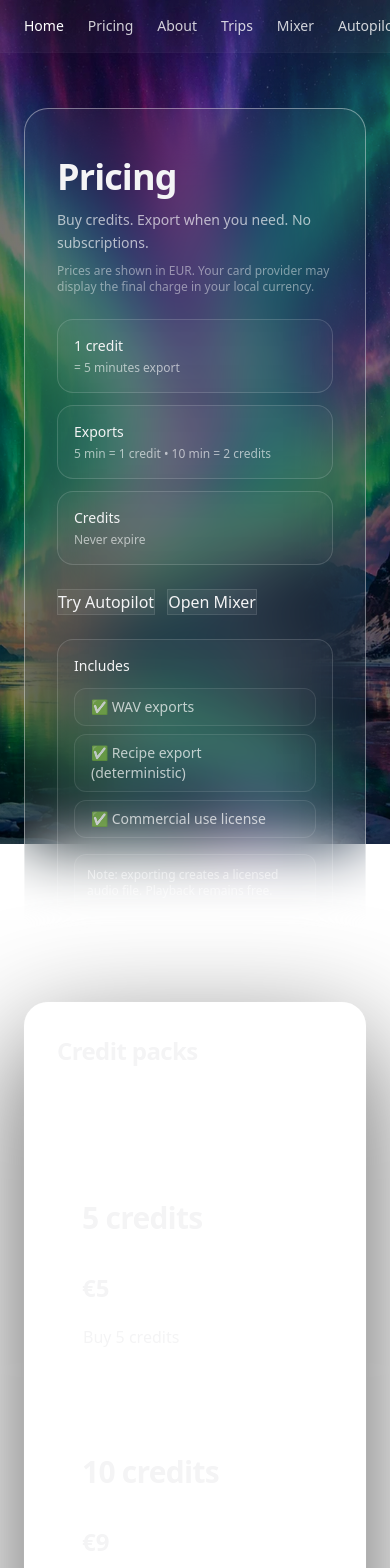
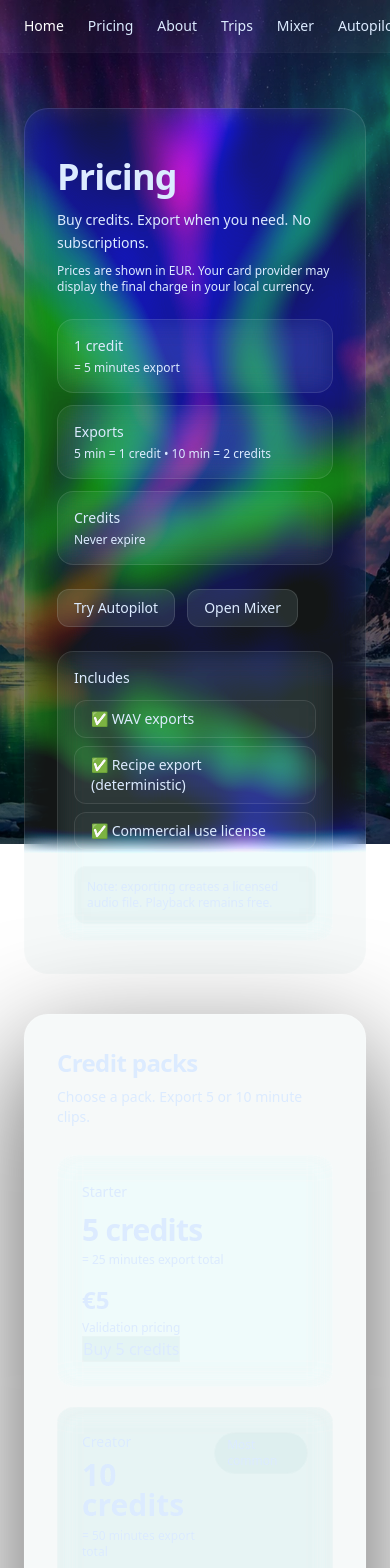
Before and after one commit to Powerxurrem/soundscape, a Next.js app: page /pricing in a window 390 px wide. Shown: the top 1568 px of the page. Built offline with nearby package versions, Linux system fonts and the light colour scheme.

Commit message:
more knobs fixed

```diff
--- a/app/globals.css
+++ b/app/globals.css
@@ -21,67 +21,117 @@
 
 /* -------------------------------------------------------
    GLASS / UI TOKENS (Soundscape)
-   Change these once, the whole app updates.
 -------------------------------------------------------- */
-/* -------------------------------------------------------
-   GLASS / UI TOKENS (Soundscape)
-   Change these once, the whole app updates.
--------------------------------------------------------- */
+
 :root {
-  --glass-blur: 32px;
+  /* blur knob */
+  --glass-blur: 14px;
 
-  /* tune these once */
-  --glass-panel-bg: rgba(255, 255, 255, 0.04);
-  --glass-surface-bg: rgba(255, 255, 255, 0.06);
-  --glass-inset-bg: rgba(255, 255, 255, 0.03);
+  /* base glass color (R G B) */
+  --glass-rgb: 168 200 200;
 
-  --glass-border: rgba(255, 255, 255, 0.40);
-  --glass-border-soft: rgba(255, 255, 255, 0.10);
+ /* glass optical knobs */
+  --glass-saturate: 2;   /* 1 = neutral, >1 richer, <1 flatter */
+  --glass-contrast: 2;   /* 1 = neutral, >1 crisper */
+  /* master transparency knob
+     1   = current
+     0.7 = more transparent
+     1.2 = more opaque
+  */
+  --glass-alpha: 2.4;
+
+  /* border strength knobs */
+  --glass-border-strong: rgb(255 255 255 / 0.10);
+  --glass-border-medium: rgb(255 255 255 / 0.20);
+  --glass-border-soft: rgb(255 255 255 / 0.12);
+
+  /* per-tier base alpha (before master multiplier) */
+  --glass-fill-big-a: 0.045;
+  --glass-fill-section-a: 0.060;
+  --glass-fill-mini-a: 0.055;
+  --glass-fill-inset-a: 0.035;
+  --glass-fill-field-a: 0.070;
+
+  /* derived fills (color × transparency) */
+  --glass-fill-big: rgb(var(--glass-rgb) / calc(var(--glass-fill-big-a) * var(--glass-alpha)));
+  --glass-fill-section: rgb(var(--glass-rgb) / calc(var(--glass-fill-section-a) * var(--glass-alpha)));
+  --glass-fill-mini: rgb(var(--glass-rgb) / calc(var(--glass-fill-mini-a) * var(--glass-alpha)));
+  --glass-fill-inset: rgb(var(--glass-rgb) / calc(var(--glass-fill-inset-a) * var(--glass-alpha)));
+  --glass-fill-field: rgb(var(--glass-rgb) / calc(var(--glass-fill-field-a) * var(--glass-alpha)));
+
+  /* text color (R G B) */
+  --text-rgb: 220 235 255;
+
+  /* brightness tiers */
+  --text-strong: rgb(var(--text-rgb) / 2);
+  --text:        rgb(var(--text-rgb) / 1.2);
+  --text-muted:  rgb(var(--text-rgb) / 1.2);
+  --text-faint:  rgb(var(--text-rgb) / 1.21);
 }
 
 @layer components {
+  /* --------------------
+     Glass blur (shared)
+  -------------------- */
   .glass-panel,
   .glass-surface,
-  .glass-inset,
-  .pill-glass,
-  .btn-glass,
-  .btn-glass-secondary {
-    backdrop-filter: blur(var(--glass-blur));
-    -webkit-backdrop-filter: blur(var(--glass-blur));
+  .glass-inset {
+    backdrop-filter:
+      blur(var(--glass-blur))
+      saturate(var(--glass-saturate))
+      contrast(var(--glass-contrast));
+    -webkit-backdrop-filter:
+      blur(var(--glass-blur))
+      saturate(var(--glass-saturate))
+      contrast(var(--glass-contrast));
   }
 
+
+  /* --------------------
+     Glass surfaces
+  -------------------- */
   .glass-panel {
-    background: var(--glass-panel-bg);
-    border: 1px solid var(--glass-border);
+    background: var(--glass-fill-big);
+    border: 1px solid var(--glass-border-strong);
   }
 
   .glass-surface {
-    background: var(--glass-surface-bg);
+    background: var(--glass-fill-section);
+    border: 1px solid var(--glass-border-medium);
+  }
+
+  .glass-inset {
+    background: var(--glass-fill-inset);
     border: 1px solid var(--glass-border-soft);
   }
 
-  .glass-inset {
-    background: var(--glass-inset-bg);
+  /* --------------------
+     Controls / chips
+  -------------------- */
+  .btn-glass,
+  .btn-glass-secondary,
+  .pill-glass {
+    background: var(--glass-fill-mini);
     border: 1px solid var(--glass-border-soft);
   }
 
-  .btn-glass,
-  .btn-glass-secondary {
-    background: var(--glass-surface-bg);
+  /* --------------------
+     Form fields
+  -------------------- */
+  .field-glass {
+    background: var(--glass-fill-field);
     border: 1px solid var(--glass-border-soft);
   }
 
-  .pill-glass {
-    background: var(--glass-surface-bg);
-    border: 1px solid var(--glass-border-soft);
-  }
-  @layer components {
+  /* --------------------
+     Elevation tokens
+  -------------------- */
   .elev-0 { box-shadow: none; }
 
   .elev-1 {
     box-shadow:
       0 0 0 1px rgba(255,255,255,0.03),
-      0 40px 60px rgba(0,0,0,0.45);
+      0 16px 60px rgba(0,0,0,0.45);
   }
 
   .elev-2 {
@@ -91,8 +141,15 @@
   }
 
   .elev-3 {
-  box-shadow:
-    0 40px 160px rgba(0,0,0,0.85);
+    box-shadow:
+      0 40px 160px rgba(0,0,0,0.85);
+  }
+
+  /* --------------------
+     Text tokens
+  -------------------- */
+  .text-app { color: var(--text); }
+  .text-strong { color: var(--text-strong); }
+  .text-muted { color: var(--text-muted); }
+  .text-faint { color: var(--text-faint); }
 }
-}
-}
--- a/app/layout.tsx
+++ b/app/layout.tsx
@@ -16,7 +16,7 @@ export default function RootLayout({
 }) {
   return (
     <html lang="en">
-      <body className="bg-white/[0.06] text-white/80">
+      <body className="bg-white/[0.06] text-app">
         {/* ===== Global background layers ===== */}
         {/* Aurora background */}
 <div
@@ -33,7 +33,7 @@ export default function RootLayout({
     `,
     backgroundSize: 'cover',
     backgroundPosition: 'center',
-    filter: 'brightness(0.8) contrast(1) saturate(1.3)',
+    filter: 'brightness(0.8) contrast(1) saturate(1.2)',
   }}
 />
 
@@ -45,12 +45,12 @@ export default function RootLayout({
             <nav className="flex items-center justify-between">
               <div className="flex items-center gap-6 text-sm font-medium">
                 <a href="/" className="text-white hover:opacity-80">Home</a>
-                <a href="/pricing" className="text-white/80 hover:text-white">Pricing</a>
-                <a href="/about" className="text-white/80 hover:text-white">About</a>
-                <a href="/trips" className="text-white/80 hover:text-white">Trips</a>
-                <a href="/mixer" className="text-white/80 hover:text-white">Mixer</a>
-                <a href="/autopilot" className="text-white/80 hover:text-white">Autopilot</a>
-                <a href="/terms" className="text-white/80 hover:text-white">Terms</a>
+                <a href="/pricing" className="text-app hover:text-white">Pricing</a>
+                <a href="/about" className="text-app hover:text-white">About</a>
+                <a href="/trips" className="text-app hover:text-white">Trips</a>
+                <a href="/mixer" className="text-app hover:text-white">Mixer</a>
+                <a href="/autopilot" className="text-app hover:text-white">Autopilot</a>
+                <a href="/terms" className="text-app hover:text-white">Terms</a>
               </div>
             </nav>
           </div>
--- a/app/pricing/page.tsx
+++ b/app/pricing/page.tsx
@@ -2,7 +2,7 @@
 
 export default function PricingPage() {
   return (
-    <main className="min-h-screen bg-transparent text-zinc-100">
+    <main className="min-h-screen bg-transparent text-strong">
       {/* background glow */}
       <div className="pointer-events-none fixed inset-0 opacity-60">
         <div className="absolute -top-24 left-1/2 h-[420px] w-[820px] rounded-full bg-white/10 blur-3xl" />
@@ -16,58 +16,55 @@ export default function PricingPage() {
             <div className="max-w-2xl">
 
               <h1 className="mt-4 text-4xl font-semibold tracking-tight">Pricing</h1>
-              <p className="mt-3 text-sm leading-relaxed text-white/65">
+              <p className="mt-3 text-sm leading-relaxed text-muted">
                 Buy credits. Export when you need. No subscriptions.
               </p>
-              <p className="mt-2 text-xs text-white/45">
+              <p className="mt-2 text-xs text-faint">
                 Prices are shown in EUR. Your card provider may display the final charge in your local currency.
               </p>
 
               <div className="mt-6 grid gap-3 sm:grid-cols-3">
-                <div className="glass-panel rounded-2xl border border-white/15 bg-white/[0.02] p-4">
+                <div className="glass-panel rounded-2xl bg-white/[0.02] p-4">
                   <div className="text-sm font-medium">1 credit</div>
-                  <div className="mt-1 text-xs text-white/60">= 5 minutes export</div>
+                  <div className="mt-1 text-xs text-muted">= 5 minutes export</div>
                 </div>
-                <div className="glass-panel rounded-2xl border border-white/15 bg-white/[0.02] p-4">
+                <div className="glass-panel rounded-2xl bg-white/[0.02] p-4">
                   <div className="text-sm font-medium">Exports</div>
-                  <div className="mt-1 text-xs text-white/60">5 min = 1 credit • 10 min = 2 credits</div>
+                  <div className="mt-1 text-xs text-muted">5 min = 1 credit • 10 min = 2 credits</div>
                 </div>
-                <div className="glass-panel rounded-2xl border border-white/15 bg-white/[0.02] p-4">
+                <div className="glass-panel rounded-2xl bg-white/[0.02] p-4">
                   <div className="text-sm font-medium">Credits</div>
-                  <div className="mt-1 text-xs text-white/60">Never expire</div>
+                  <div className="mt-1 text-xs text-muted">Never expire</div>
                 </div>
               </div>
 
               <div className="mt-6 flex flex-wrap gap-3">
-                <a
-                  href="/autopilot"
-                  className="btn-glass"
-                >
+                <a href="/autopilot" className="btn-glass rounded-xl px-4 py-2 text-sm">
                   Try Autopilot
                 </a>
-                  <a href="/mixer" className="btn-glass-secondary">
-                    Open Mixer
-                  </a>
+                <a href="/mixer" className="btn-glass rounded-xl px-4 py-2 text-sm">
+                  Open Mixer
+                </a>
+              </div>
 
-              </div>
             </div>
 
             <div className="w-full md:w-[320px]">
-              <div className="glass-panel rounded-2xl border border-white/15 bg-white/[0.02] p-4">
+              <div className="glass-panel rounded-2xl bg-white/[0.02] p-4">
                 <div className="text-sm font-medium">Includes</div>
-                <div className="mt-3 space-y-2 text-sm text-white/70">
-                  <div className="glass-panel rounded-xl border border-white/10 bg-white/[0.02] px-4 py-2">
+                <div className="mt-3 space-y-2 text-sm text-app">
+                  <div className="glass-panel rounded-xl bg-white/[0.02] px-4 py-2">
                     ✅ WAV exports
                   </div>
-                  <div className="glass-panel rounded-xl border border-white/10 bg-white/[0.02] px-4 py-2">
+                  <div className="glass-panel rounded-xl bg-white/[0.02] px-4 py-2">
                     ✅ Recipe export (deterministic)
                   </div>
-                  <div className="glass-panel rounded-xl border border-white/10 bg-white/[0.02] px-4 py-2">
+                  <div className="glass-panel rounded-xl bg-white/[0.02] px-4 py-2">
                     ✅ Commercial use license
                   </div>
                 </div>
 
-                <div className="glass-panel mt-4 rounded-xl border border-white/10  p-3 text-xs text-white/55">
+                <div className="glass-panel mt-4 rounded-xl  p-3 text-xs text-faint">
                   Note: exporting creates a licensed audio file. Playback remains free.
                 </div>
               </div>
@@ -80,29 +77,29 @@ export default function PricingPage() {
           <div className="flex items-start justify-between gap-4">
             <div>
               <h2 className="text-2xl font-semibold tracking-tight">Credit packs</h2>
-              <p className="mt-2 text-sm text-white/65">
+              <p className="mt-2 text-sm text-muted">
                 Choose a pack. Export 5 or 10 minute clips.
               </p>
             </div>
-            <div className="glass-panel hidden md:block rounded-2xl border border-white/15 bg-white/[0.02] px-4 py-3 text-xs text-white/60">
+            <div className="glass-panel hidden md:block rounded-2xl bg-white/[0.02] px-4 py-3 text-xs text-muted">
               10 min export = 2 credits
             </div>
           </div>
 
           <div className="mt-7 grid gap-5 lg:grid-cols-3">
             {/* 5 */}
-            <div className="glass-panel rounded-2xl border border-white/15 bg-white/[0.02] p-6">
+            <div className="glass-panel rounded-2xl bg-white/[0.02] p-6">
               <div className="flex items-center justify-between">
-  <div className="text-sm text-white/60">Starter</div>
+  <div className="text-sm text-muted">Starter</div>
   {/* spacer to align with badge cards */}
   <div className="h-6" />
 </div>
 
               <div className="mt-2 text-3xl font-semibold tracking-tight">5 credits</div>
-              <div className="mt-1 text-xs text-white/55">= 25 minutes export total</div>
+              <div className="mt-1 text-xs text-faint">= 25 minutes export total</div>
 
               <div className="mt-4 text-2xl font-semibold">€5</div>
-              <div className="mt-1 text-xs text-white/45">Validation pricing</div>
+              <div className="mt-1 text-xs text-faint">Validation pricing</div>
 
               <button
                 className="btn-glass"
@@ -113,42 +110,47 @@ export default function PricingPage() {
             </div>
 
             {/* 10 (highlight) */}
-            <div className="glass-panel rounded-2xl p-6 border-white/15 [0_0_0_1px_rgba">
-              <div className="flex items-center justify-between">
-                <div className="text-sm text-white/60">Creator</div>
-                <div className="glass-surface rounded-full px-3 py-1 text-xs text-white/70">
+            <div className="glass-panel rounded-2xl p-6 flex h-full flex-col">
+              {/* header row */}
+              <div className="flex items-start justify-between gap-3">
+                <div>
+                  <div className="text-sm text-muted">Creator</div>
+                  <div className="mt-2 text-3xl font-semibold text-strong leading-none">
+                    10 credits
+                  </div>
+                  <div className="mt-2 text-xs text-muted">= 50 minutes export total</div>
+                </div>
+
+                <span className="pill-glass rounded-full px-3 py-1 text-xs text-muted self-start">
                   Most common
-                </div>
+                </span>
               </div>
 
-              <div className="mt-2 text-3xl font-semibold tracking-tight">10 credits</div>
-              <div className="mt-1 text-xs text-white/55">= 50 minutes export total</div>
+              {/* price */}
+              <div className="mt-4 text-2xl font-semibold text-strong leading-none">€9</div>
+              <div className="mt-2 text-xs text-muted">Best starting point</div>
 
-              <div className="mt-4 text-2xl font-semibold">€9</div>
-              <div className="mt-1 text-xs text-white/45">Best starting point</div>
-
-              <button
-                className="btn-glass"
-                onClick={() => alert('Checkout not wired yet.')}
-              >
+              {/* CTA pinned to bottom */}
+              <button className="btn-glass rounded-xl px-4 py-2 text-sm mt-auto self-start">
                 Buy 10 credits
               </button>
             </div>
 
+
             {/* 25 */}
-            <div className="glass-panel rounded-2xl border border-white/15 bg-white/[0.02] p-6">
+            <div className="glass-panel rounded-2xl bg-white/[0.02] p-6">
               <div className="flex items-center justify-between">
-                <div className="text-sm text-white/60">Studio</div>
-                <div className="glass-surface rounded-full px-3 py-1 text-xs text-white/70">
+                <div className="text-sm text-muted">Studio</div>
+                <div className="glass-surface rounded-full px-3 py-1 text-xs text-app">
                   Best value
                 </div>
               </div>
 
               <div className="mt-2 text-3xl font-semibold tracking-tight">25 credits</div>
-              <div className="mt-1 text-xs text-white/55">= 125 minutes export total</div>
+              <div className="mt-1 text-xs text-faint">= 125 minutes export total</div>
 
               <div className="mt-4 text-2xl font-semibold">€19</div>
-              <div className="mt-1 text-xs text-white/45">For ongoing projects</div>
+              <div className="mt-1 text-xs text-faint">For ongoing projects</div>
 
               <button
                 className="btn-glass"
@@ -161,16 +163,16 @@ export default function PricingPage() {
 
           {/* FAQ / terms-lite */}
           <div className="mt-8 grid gap-5 lg:grid-cols-2">
-            <div className="glass-panel rounded-2xl border border-white/15 bg-white/[0.02] p-6">
+            <div className="glass-panel rounded-2xl bg-white/[0.02] p-6">
               <div className="text-sm font-medium">What do I get when I export?</div>
-              <p className="mt-2 text-sm text-white/65">
+              <p className="mt-2 text-sm text-muted">
                 A downloadable audio file (WAV) plus a recipe file that describes the mix deterministically.
               </p>
             </div>
 
-            <div className="glass-panel rounded-2xl border border-white/15 bg-white/[0.02] p-6">
+            <div className="glass-panel rounded-2xl bg-white/[0.02] p-6">
               <div className="text-sm font-medium">Commercial usage</div>
-              <p className="mt-2 text-sm text-white/65">
+              <p className="mt-2 text-sm text-muted">
                 Paid exports include a commercial license for your projects (videos, apps, games, podcasts).
                 Redistribution as a sound library is not allowed.
               </p>
--- a/app/terms/page.tsx
+++ b/app/terms/page.tsx
@@ -11,11 +11,11 @@ export const metadata = {
 
 export default function TermsPage() {
   return (
-    <main className="min-h-screen bg-transparent text-zinc-100">
+    <main className="min-h-screen bg-transparent text-strong">
       {/* Background glow */}
       <div className="pointer-events-none fixed inset-0 -z-10">
-        <div className="absolute inset-0 bg-[radial-gradient(ellipse_at_top,rgba(255,255,255,0.08),rgba(0,0,0,0)_55%)]" />
-        <div className="absolute inset-0 bg-[radial-gradient(ellipse_at_bottom,rgba(255,255,255,0.04),rgba(0,0,0,0)_55%)]" />
+        <div className="absolute inset-0 bg-[radial-gradient(ellipse_at_top,_55%)]" />
+        <div className="absolute inset-0 bg-[radial-gradient(ellipse_at_bottom,_55%)]" />
       </div>
 
       <div className="mx-auto w-full max-w-4xl px-6 py-12">
@@ -29,39 +29,39 @@ export default function TermsPage() {
           <h1 className="mt-5 text-3xl font-semibold tracking-tight md:text-4xl">
             Terms &amp; Conditions
           </h1>
-          <p className="mt-2 text-sm text-zinc-400">
-            Last updated: <span className="text-zinc-300">[02.2026]</span>
+          <p className="mt-2 text-sm text-muted">
+            Last updated: <span className="text-app">[02.2026]</span>
           </p>
 
-          <div className="mt-8 space-y-8 text-sm leading-relaxed text-zinc-300">
+          <div className="mt-8 space-y-8 text-sm leading-relaxed text-app">
             <p>
               These Terms &amp; Conditions (“Terms”) govern your access to and use of{" "}
-              <span className="text-zinc-100">Soundscape</span> (“Soundscape”, “we”, “us”, “our”),
+              <span className="text-strong">Soundscape</span> (“Soundscape”, “we”, “us”, “our”),
               available at soundscape.run (the “Service”).
             </p>
 
             <p>By accessing or using the Service, you agree to these Terms.</p>
 
             <Section title="1. Definitions">
-              <ul className="mt-3 list-disc space-y-2 pl-5 text-zinc-300">
+              <ul className="mt-3 list-disc space-y-2 pl-5 text-app">
                 <li>
-                  <b className="text-zinc-100">Service</b>: The Soundscape website, mixer, and
+                  <b className="text-strong">Service</b>: The Soundscape website, mixer, and
                   related features.
                 </li>
                 <li>
-                  <b className="text-zinc-100">Assets</b>: Audio recordings owned and provided by
+                  <b className="text-strong">Assets</b>: Audio recordings owned and provided by
                   Soundscape.
                 </li>
                 <li>
-                  <b className="text-zinc-100">Export</b>: Audio files rendered through the
+                  <b className="text-strong">Export</b>: Audio files rendered through the
                   Service.
                 </li>
                 <li>
-                  <b className="text-zinc-100">Credits</b>: Units used to export audio (1 credit =
+                  <b className="text-strong">Credits</b>: Units used to export audio (1 credit =
                   5 minutes of export).
                 </li>
                 <li>
-                  <b className="text-zinc-100">User</b>: Any individual or entity using the
+                  <b className="text-strong">User</b>: Any individual or entity using the
                   Service.
                 </li>
               </ul>
@@ -70,8 +70,8 @@ export default function TermsPage() {
             <Section title="2. License Grant (Exports)">
               <p>
                 When you export audio using Soundscape, we grant you a{" "}
-                <b className="text-zinc-100">non-exclusive, perpetual, worldwide license</b> to use
-                the exported audio for <b className="text-zinc-100">commercial and non-commercial</b>{" "}
+                <b className="text-strong">non-exclusive, perpetual, worldwide license</b> to use
+                the exported audio for <b className="text-strong">commercial and non-commercial</b>{" "}
                 purposes, including but not limited to:
               </p>
 
@@ -86,7 +86,7 @@ export default function TermsPage() {
               <p className="mt-3">No attribution is required.</p>
 
               <p className="mt-3">
-                This license applies <b className="text-zinc-100">only to exported audio</b>, not to
+                This license applies <b className="text-strong">only to exported audio</b>, not to
                 the underlying Assets or the Service itself.
               </p>
             </Section>
@@ -98,7 +98,7 @@ export default function TermsPage() {
                 <li>sublicense or transfer the exported audio on a standalone basis</li>
                 <li>offer competing sound libraries, ambient mixers, or similar services using exported audio</li>
                 <li>
-                  register exported audio with <b className="text-zinc-100">YouTube Content ID</b>{" "}
+                  register exported audio with <b className="text-strong">YouTube Content ID</b>{" "}
                   or any other audio fingerprinting or rights-management system
                 </li>
                 <li>claim ownership or exclusivity over exported audio</li>
@@ -126,10 +126,10 @@ export default function TermsPage() {
             <Section title="5. Ownership">
               <p>
                 All Assets, recordings, and rendered audio are{" "}
-                <b className="text-zinc-100">owned by Soundscape</b>.
+                <b className="text-strong">owned by Soundscape</b>.
               </p>
               <p className="mt-3">
-                Users receive a <b className="text-zinc-100">license to use exported audio</b>, not
+                Users receive a <b className="text-strong">license to use exported audio</b>, not
                 ownership or authorship rights.
               </p>
               <p className="mt-3">
@@ -144,7 +144,7 @@ export default function TermsPage() {
                 <li>1 credit equals 5 minutes of exported audio.</li>
                 <li>Credits do not expire.</li>
                 <li>
-                  <b className="text-zinc-100">All purchases are final. No refunds are provided</b>,
+                  <b className="text-strong">All purchases are final. No refunds are provided</b>,
                   including after export.
                 </li>
                 <li>Prices and credit packs may change for future purchases.</li>
@@ -184,7 +184,7 @@ export default function TermsPage() {
             <Section title="10. Governing Law">
               <p>
                 These Terms are governed by and construed in accordance with the{" "}
-                <b className="text-zinc-100">laws of the Netherlands</b>, without regard to conflict
+                <b className="text-strong">laws of the Netherlands</b>, without regard to conflict
                 of law principles.
               </p>
             </Section>
@@ -192,12 +192,12 @@ export default function TermsPage() {
             <Section title="11. Contact">
               <p>
                 For questions regarding these Terms or licensing, contact:{" "}
-                <b className="text-zinc-100">summit-sight@hotmail.com</b>
+                <b className="text-strong">summit-sight@hotmail.com</b>
               </p>
             </Section>
 
-            <div className="pt-2 text-xs text-zinc-500">
-              Tip: Link this page in your footer as <span className="text-zinc-300">/terms</span>.
+            <div className="pt-2 text-xs text-faint">
+              Tip: Link this page in your footer as <span className="text-app">/terms</span>.
             </div>
           </div>
         </section>
@@ -210,7 +210,7 @@ function Section({ title, children }: { title: string; children: React.ReactNode
   return (
 <section className="glass-inset rounded-2xl p-6">
 
-      <h2 className="text-base font-semibold text-zinc-100">{title}</h2>
+      <h2 className="text-base font-semibold text-strong">{title}</h2>
       <div className="mt-3">{children}</div>
     </section>
   );
```
Also changed, not shown: app/about/page.tsx (+18 -18 lines), app/autopilot/page.tsx (+32 -32 lines), app/mixer/page.tsx (+51 -45 lines), app/page.tsx (+24 -26 lines), app/trips/page.tsx (+25 -25 lines).
